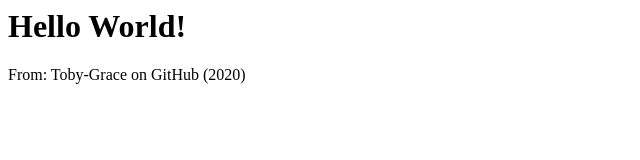
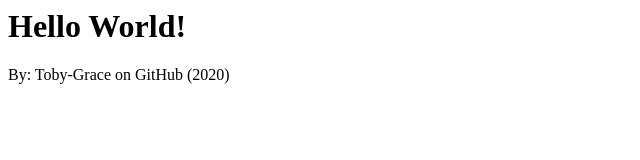
Before and after one commit to toby-grace/www, a plain HTML site: page index.html in a window 1280 px wide. Shown: the full height of the page, 0-640 px from the left. Drawn offline with Linux system fonts and the light colour scheme.

Commit message:
Update index.html

```diff
--- a/index.html
+++ b/index.html
@@ -1,3 +1,3 @@
 <h1>Hello World!</h1>
 
-<p>From: Toby-Grace on GitHub (2020)</p>
+<p>By: Toby-Grace on GitHub (2020)</p>
```
